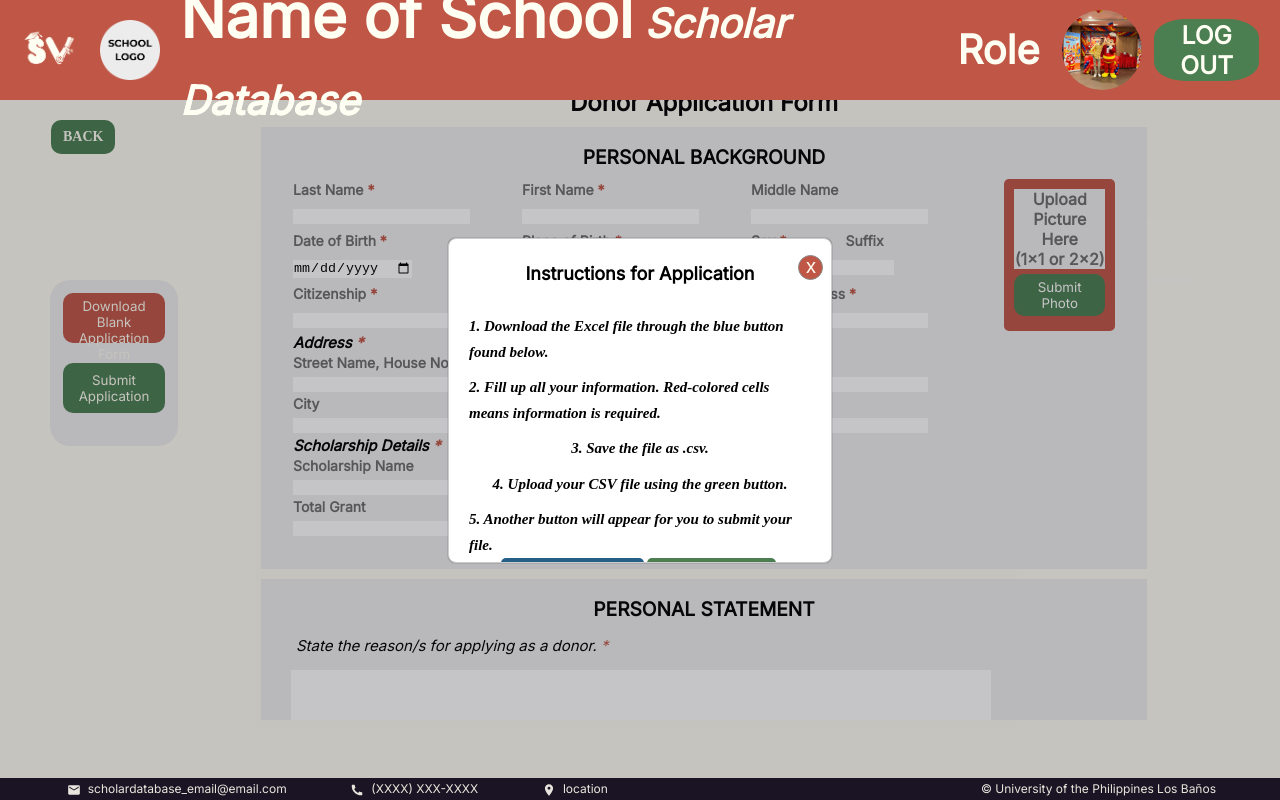
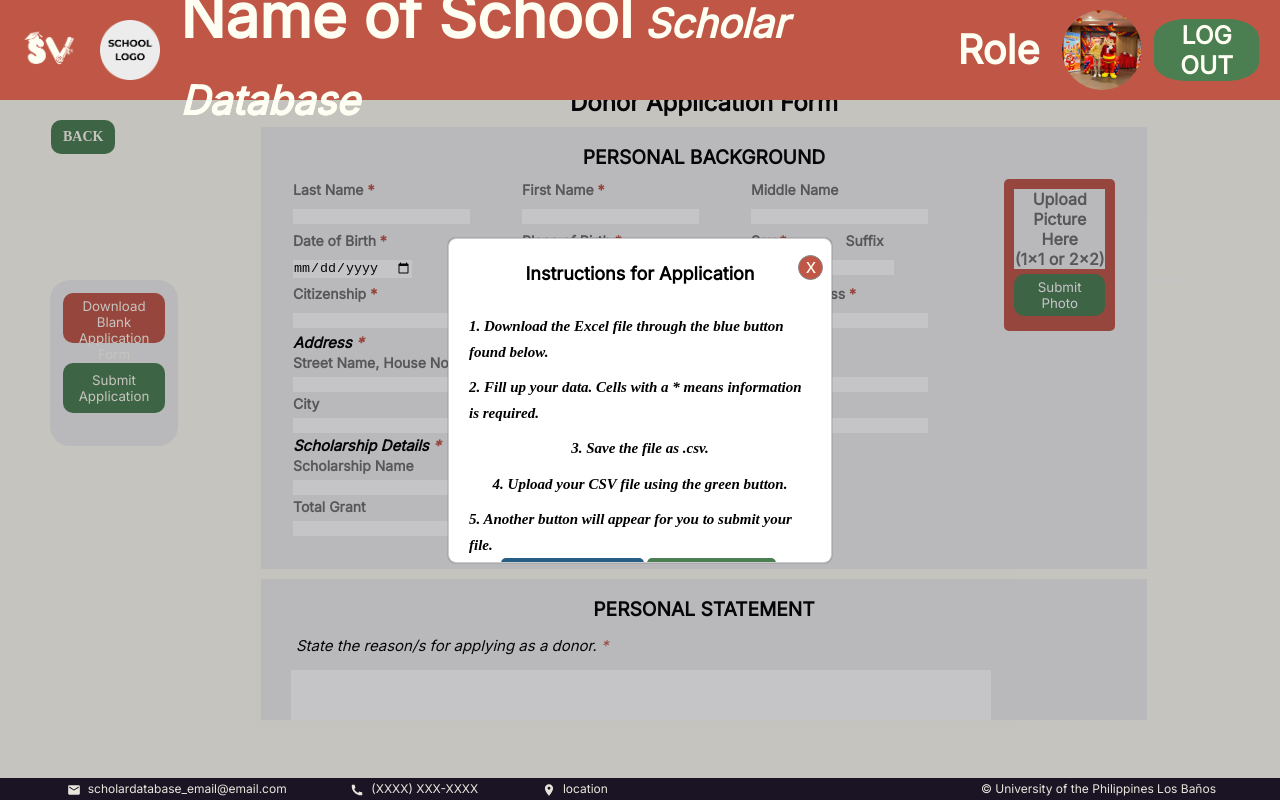
Before and after one commit to GithAndrew/ScholarVision, a React (Create React App) app in the folder frontend/: page /ApplicationFormDonor in a window 1280 px wide. Built offline with nearby package versions, Linux system fonts and the light colour scheme; no server answers; a web font is replaced by a local one.

Commit message:
fix: added validation

```diff
--- a/frontend/src/components/components/DownloadPopUp.js
+++ b/frontend/src/components/components/DownloadPopUp.js
@@ -32,6 +32,12 @@ function DownloadPopUp (props) {
 
         for (let i = 0; i < rows.length; i ++) {
             let row = rows[i].split(",");
+
+            if (row[1].includes("*") && row[2] === "") {
+                alert(`Missing value for ${row[1].replace(" *","")}!`)
+                return
+            }
+
             if (row[1] === "Reason/s for Applying for Personal Statement"){
                 break
             }
@@ -56,7 +62,7 @@ function DownloadPopUp (props) {
                     <span className="add-close-icon" onClick={props.handleClose}>x</span>
                     <p className='delete-label'>Instructions for Application</p>
                     <p className='form-subtitle'>1. Download the Excel file through the blue button found below.</p>
-                    <p className='form-subtitle'>2. Fill up all your information. Red-colored cells means information is required.</p>
+                    <p className='form-subtitle'>2. Fill up your data. Cells with a * means information is required.</p>
                     <p className='form-subtitle'>3. Save the file as .csv.</p>
                     <p className='form-subtitle'>4. Upload your CSV file using the green button.</p>
                     <p className='form-subtitle'>5. Another button will appear for you to submit your file.</p>
```
Also changed, not shown: 2 other files (tests, documents, lock files or other folders).
